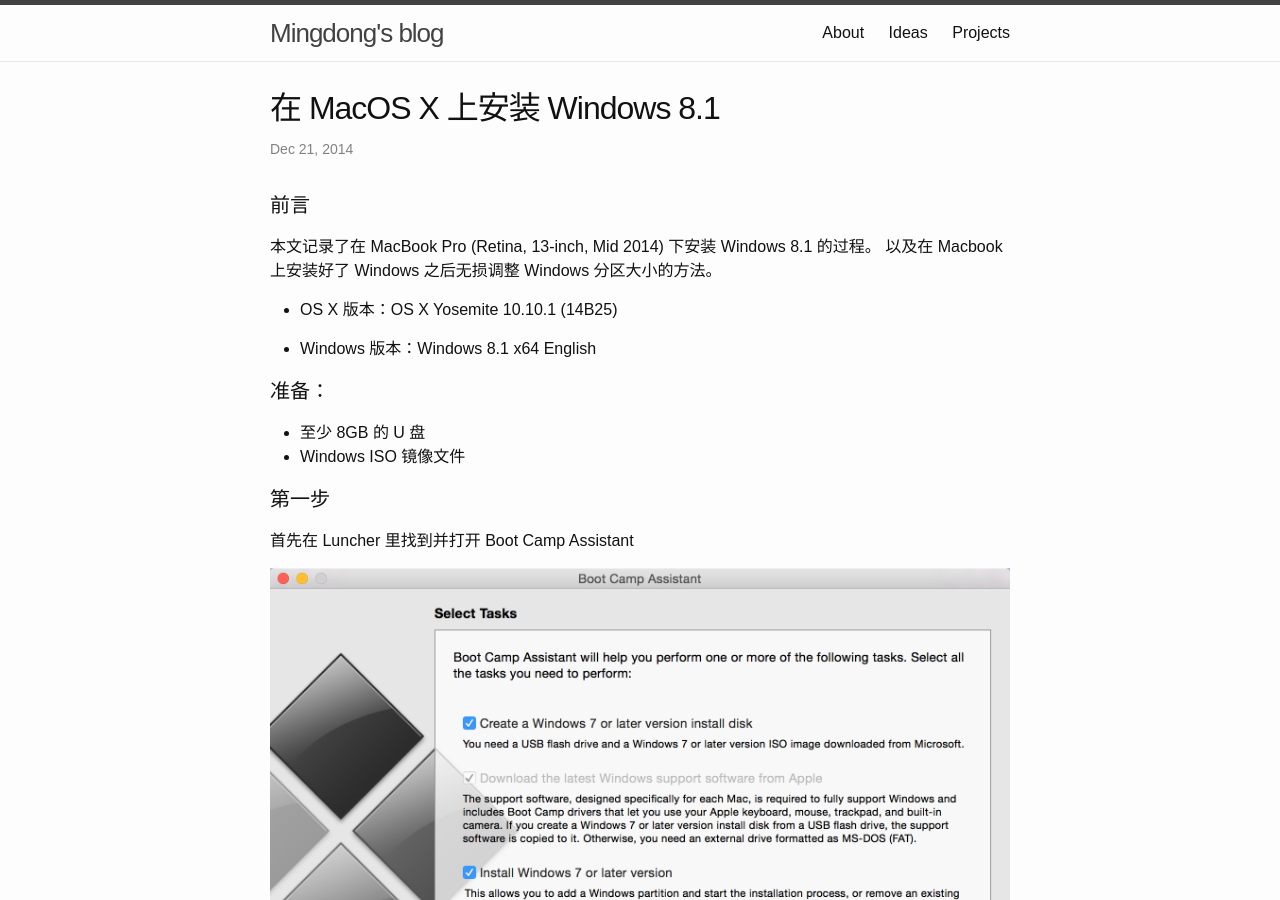
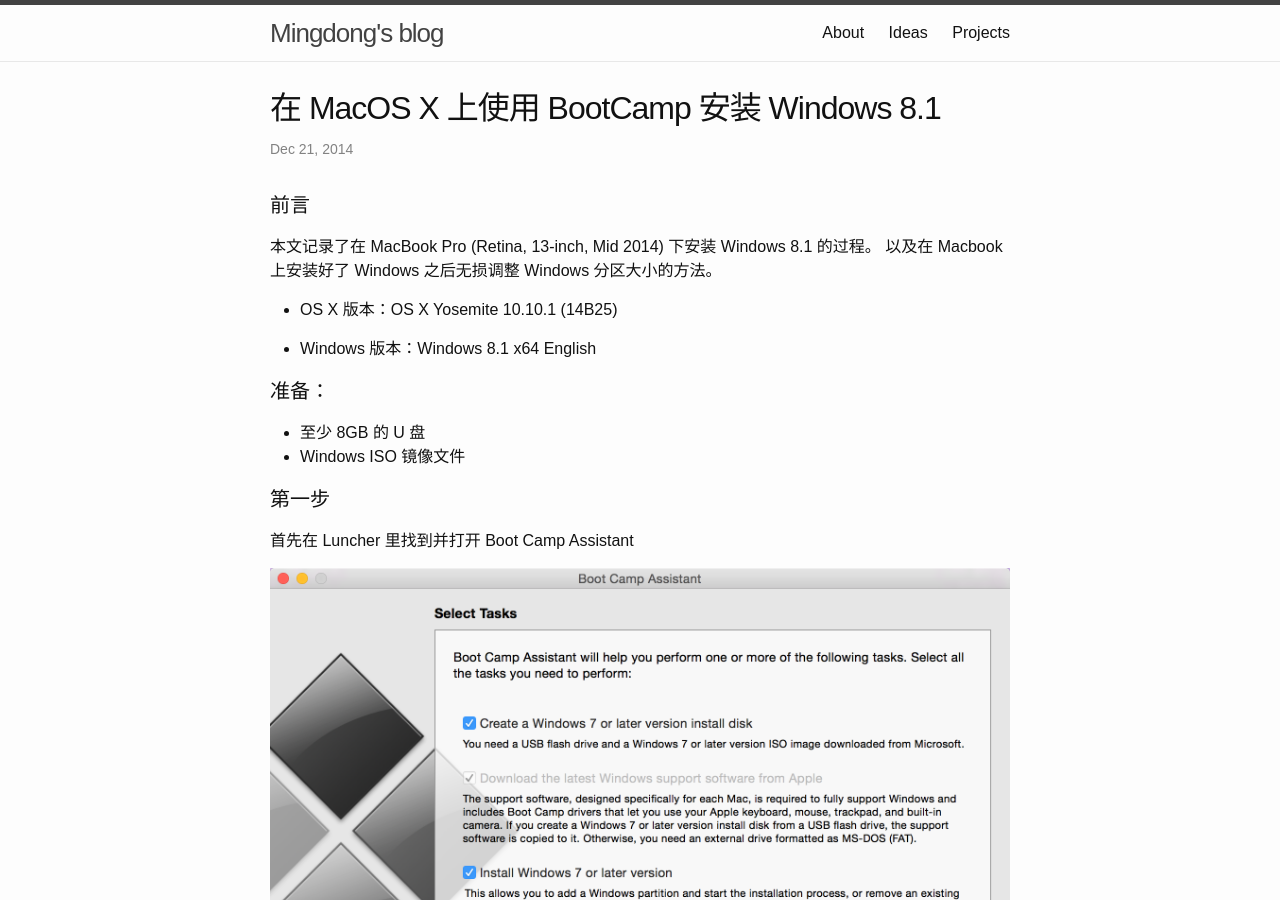
Before and after one commit to itfen/md, a Jekyll site: the page built from _posts/2014-12-21-install-windows-8.1-on-mac-os-x-using-bootcamp.md, in a window 1280 px wide and 900 px high. Built offline with Jekyll 4.4.1, drawn with Linux system fonts in a browser that asks for light colours; comment, search, counter and statistics services are not loaded.

Commit message:
Update post

```diff
--- a/_posts/2014-12-21-install-windows-8.1-on-mac-os-x.md
+++ b/_posts/2014-12-21-install-windows-8.1-on-mac-os-x-using-bootcamp.md
@@ -1,6 +1,6 @@
 ---
 layout: post
-title:  "在 MacOS X 上安装 Windows 8.1"
+title:  "在 MacOS X 上使用 BootCamp 安装 Windows 8.1"
 categories:
 comments: true
 share: true
```
